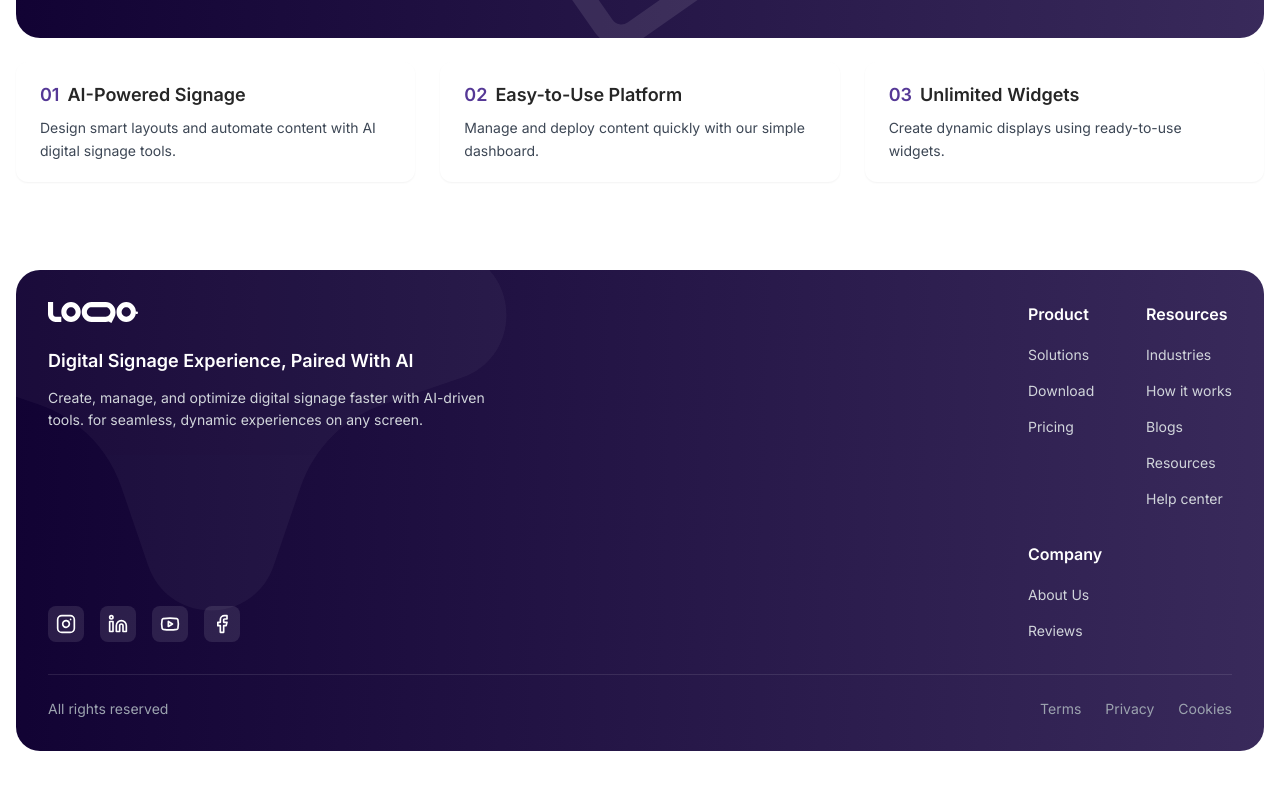
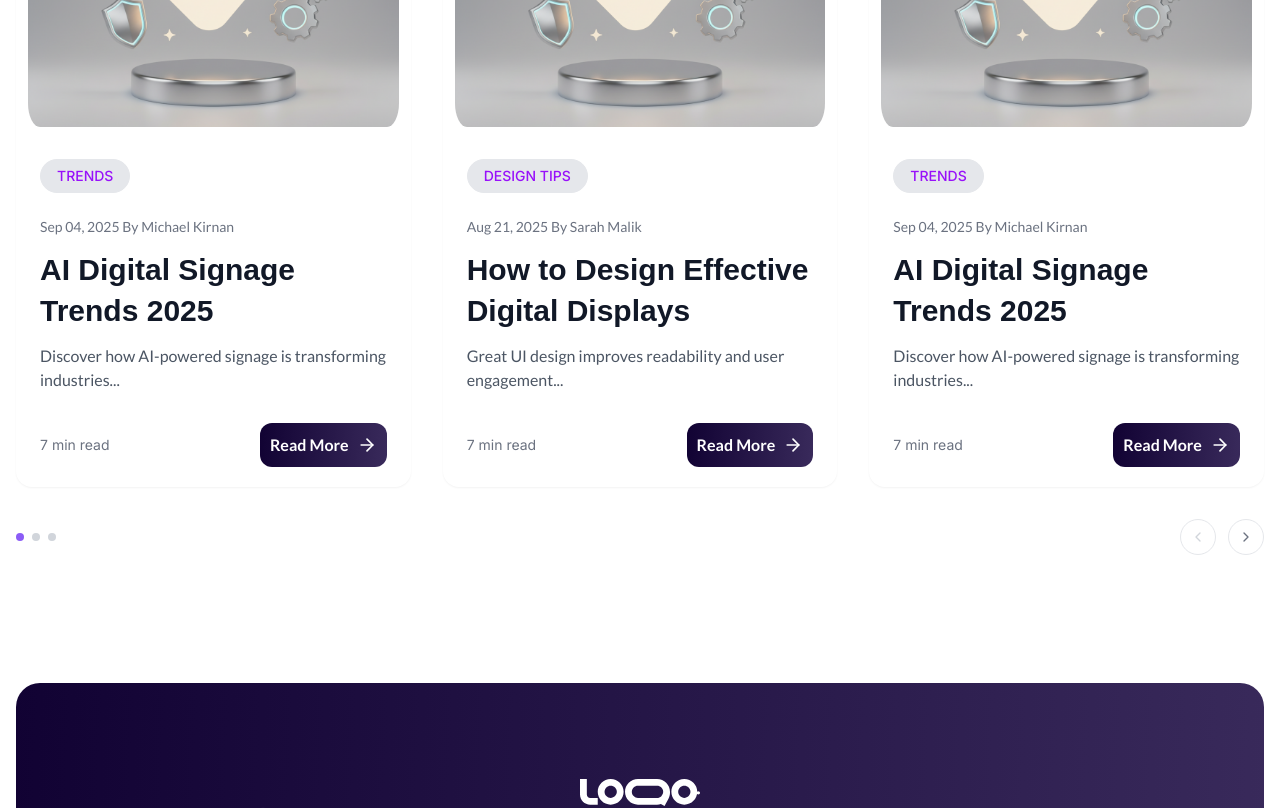
Before and after one commit to TechinoidProjects/signageX-Website, a Next.js app: page /resourcers in a window 1280 px wide. Shown: the part 2340-3148 px from the top of the page. Before the commit the page ends 3107 px from the top, so only its background shows below. Built offline with nearby package versions, Linux system fonts and the light colour scheme; a web font is replaced by a local one.

Commit message:
feat: Create a component for Educational Blogs Section with pagination and add it in the page

```diff
--- a/src/app/resourcers/page.tsx
+++ b/src/app/resourcers/page.tsx
@@ -2,6 +2,7 @@
 import Hero from "@/components/common/Hero";
 import HelpHero from "@/components/HelpCenter/Hero";
 import HelpArticles from "@/components/HelpCenter/HelpArticles";
+import EducationalBlogs from "@/components/Resourcers/EducationalBlogs";
 import CTA from "@/components/common/CTA";
 export default function Resources() {
   return (
@@ -17,6 +18,7 @@ export default function Resources() {
       />
       <HelpHero badgeText="community" />
       <HelpArticles />
+      <EducationalBlogs/>
 
 
       <CTA />
--- /dev/null
+++ b/src/components/Resourcers/EducationalBlogs.tsx
@@ -0,0 +1,205 @@
+"use client";
+
+import { useState } from "react";
+import { Badge } from "@/components/ui/badge-default";
+import { Heading } from "@/components/common/MainHeading";
+import { Dices, ChevronLeft, ChevronRight } from "lucide-react";
+import BlogCard from "@/components/ui/cards/BlogCard";
+
+interface Blog {
+  id: number;
+  image: string;
+  category: string;
+  date: string;
+  author: string;
+  title: string;
+  description: string;
+}
+
+const educationalBlogs: Blog[] = [
+  {
+    id: 1,
+    image: "/images/blog-card-thumbnail.png",
+    category: "Trends",
+    date: "Sep 04, 2025",
+    author: "Michael Kirnan",
+    title: "AI Digital Signage Trends 2025",
+    description: "Discover how AI-powered signage is transforming industries...",
+  },
+  {
+    id: 2,
+    image: "/images/blog-card-thumbnail.png",
+    category: "Design Tips",
+    date: "Aug 21, 2025",
+    author: "Sarah Malik",
+    title: "How to Design Effective Digital Displays",
+    description: "Great UI design improves readability and user engagement...",
+  },
+  {
+    id: 3,
+    image: "/images/blog-card-thumbnail.png",
+    category: "Trends",
+    date: "Sep 04, 2025",
+    author: "Michael Kirnan",
+    title: "AI Digital Signage Trends 2025",
+    description: "Discover how AI-powered signage is transforming industries...",
+  },
+  {
+    id: 4,
+    image: "/images/blog-card-thumbnail.png",
+    category: "Design Tips",
+    date: "Aug 21, 2025",
+    author: "Sarah Malik",
+    title: "How to Design Effective Digital Displays",
+    description: "Great UI design improves readability and user engagement...",
+  },
+  {
+    id: 5,
+    image: "/images/blog-card-thumbnail.png",
+    category: "Trends",
+    date: "Sep 04, 2025",
+    author: "Michael Kirnan",
+    title: "AI Digital Signage Trends 2025",
+    description: "Discover how AI-powered signage is transforming industries...",
+  },
+  {
+    id: 6,
+    image: "/images/blog-card-thumbnail.png",
+    category: "Design Tips",
+    date: "Aug 21, 2025",
+    author: "Sarah Malik",
+    title: "How to Design Effective Digital Displays",
+    description: "Great UI design improves readability and user engagement...",
+  },
+  {
+    id: 7,
+    image: "/images/blog-card-thumbnail.png",
+    category: "Trends",
+    date: "Sep 04, 2025",
+    author: "Michael Kirnan",
+    title: "AI Digital Signage Trends 2025",
+    description: "Discover how AI-powered signage is transforming industries...",
+  },
+  {
+    id: 8,
+    image: "/images/blog-card-thumbnail.png",
+    category: "Design Tips",
+    date: "Aug 21, 2025",
+    author: "Sarah Malik",
+    title: "How to Design Effective Digital Displays",
+    description: "Great UI design improves readability and user engagement...",
+  },
+  {
+    id: 9,
+    image: "/images/blog-card-thumbnail.png",
+    category: "Trends",
+    date: "Sep 04, 2025",
+    author: "Michael Kirnan",
+    title: "AI Digital Signage Trends 2025",
+    description: "Discover how AI-powered signage is transforming industries...",
+  }
+];
+
+const BLOGS_PER_PAGE = 3;
+
+export default function EducationalBlogs() {
+  const [currentPage, setCurrentPage] = useState(1);
+  const totalPages = Math.ceil(educationalBlogs.length / BLOGS_PER_PAGE);
+
+  // Get current blogs
+  const indexOfLastBlog = currentPage * BLOGS_PER_PAGE;
+  const indexOfFirstBlog = indexOfLastBlog - BLOGS_PER_PAGE;
+  const currentBlogs = educationalBlogs.slice(indexOfFirstBlog, indexOfLastBlog);
+
+  // Change page
+  const paginate = (pageNumber: number) => setCurrentPage(pageNumber);
+
+  const nextPage = () => {
+    if (currentPage < totalPages) {
+      setCurrentPage(currentPage + 1);
+    }
+  };
+
+  const prevPage = () => {
+    if (currentPage > 1) {
+      setCurrentPage(currentPage - 1);
+    }
+  };
+
+  // Generate page dots
+  const renderPageDots = () => {
+    return Array.from({ length: totalPages }, (_, i) => (
+      <button
+        key={i}
+        onClick={() => paginate(i + 1)}
+        className={`w-2 h-2 rounded-full transition-colors ${
+          currentPage === i + 1 ? 'bg-primary' : 'bg-gray-300'
+        }`}
+        aria-label={`Go to page ${i + 1}`}
+      />
+    ));
+  };
+
+  return (
+    <section className="bg-white w-full flex justify-center items-center py-8 md:py-16 px-4">
+      <div className="container mx-auto flex flex-col justify-center items-center">
+        <div className="flex flex-col justify-between items-center pb-8 gap-2">
+          <Badge text="From Blogs" icon={Dices} variant="outline" color="custom" />
+
+          <Heading
+            title="Resources For Education"
+            subtitle="Learn from the articles"
+          />
+        </div>
+
+        <div className="w-full grid grid-cols-1 md:grid-cols-3 gap-8 mt-4">
+          {currentBlogs.map((blog) => (
+            <BlogCard
+              key={blog.id}
+              image={blog.image}
+              category={blog.category}
+              date={blog.date}
+              author={blog.author}
+              title={blog.title}
+              description={blog.description}
+              readMoreHref={`/blogs/${blog.id}`}
+              direction="vertical"
+              color="invert"
+            />
+          ))}
+        </div>
+
+        {totalPages > 1 && (
+          <div className="flex items-center justify-between w-full mt-8">
+            <div className="flex items-center gap-2">
+              {renderPageDots()}
+            </div>
+
+            <div className="flex items-center gap-3">
+              <button
+                type="button"
+                onClick={prevPage}
+                disabled={currentPage === 1}
+                className={`w-9 h-9 rounded-full border border-gray-200 flex items-center justify-center ${
+                  currentPage === 1 ? 'text-gray-300' : 'text-gray-500 hover:bg-gray-50'
+                }`}
+              >
+                <ChevronLeft className="w-4 h-4" />
+              </button>
+              <button
+                type="button"
+                onClick={nextPage}
+                disabled={currentPage === totalPages}
+                className={`w-9 h-9 rounded-full border border-gray-200 flex items-center justify-center ${
+                  currentPage === totalPages ? 'text-gray-300' : 'text-gray-500 hover:bg-gray-50'
+                }`}
+              >
+                <ChevronRight className="w-4 h-4" />
+              </button>
+            </div>
+          </div>
+        )}
+      </div>
+    </section>
+  );
+}
```
